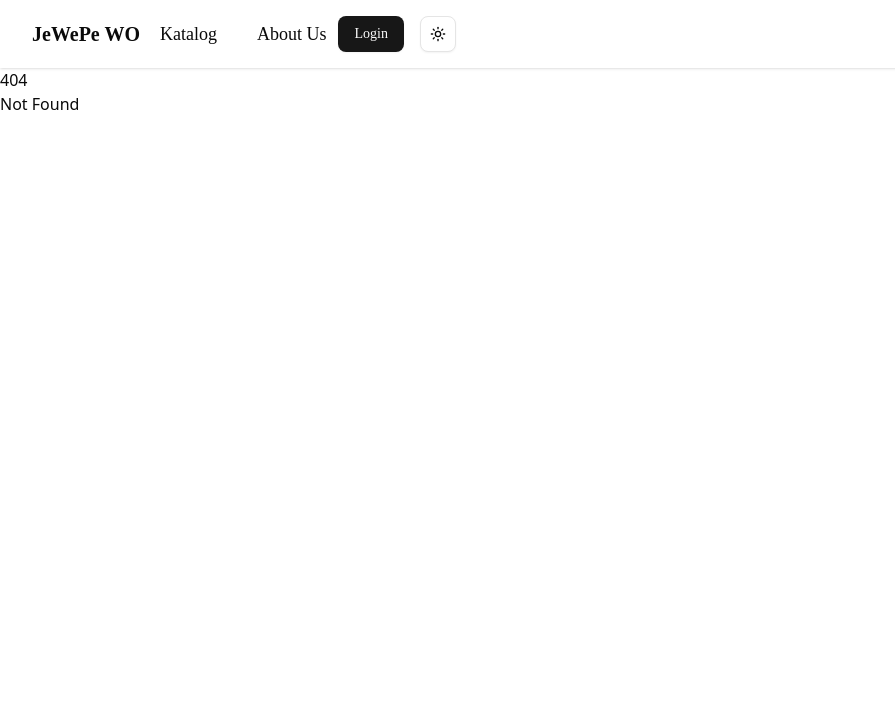
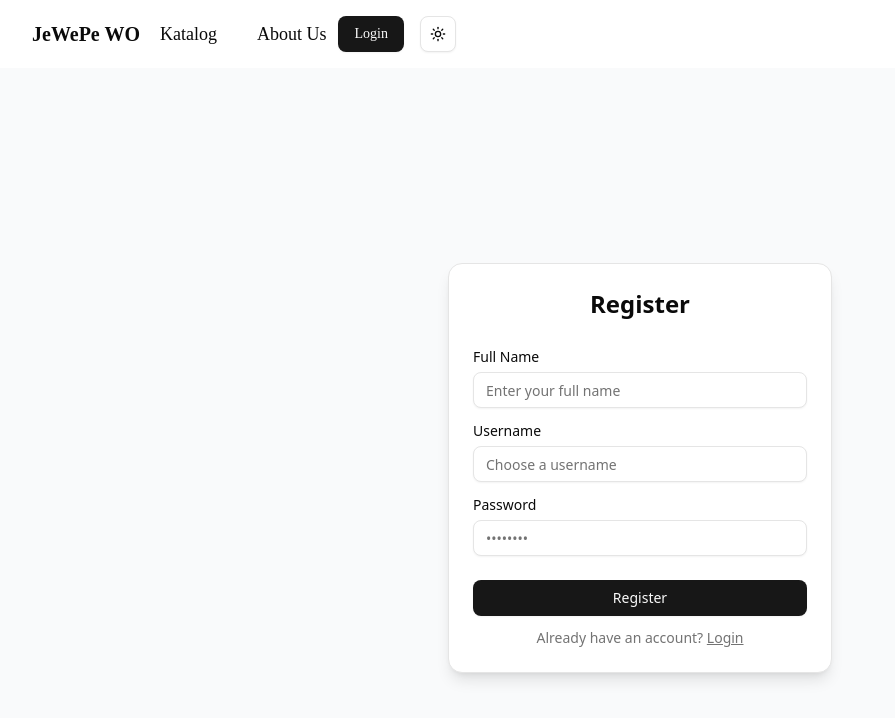
Before and after one commit to PlatinaSB/JWP_WO, a SvelteKit app: page /register in a window 1280 px wide. Before the commit this address had no page. Shown: the top 718 px of the page, without its empty margins (0-895 px from the left). Built offline with nearby package versions, Linux system fonts and the light colour scheme; a web font is replaced by a local one.

Commit message:
add login

```diff
--- /dev/null
+++ b/src/routes/login/+page.svelte
@@ -0,0 +1,83 @@
+<script lang="ts">
+	import { Button } from '$lib/components/ui/button';
+	import { Input } from '$lib/components/ui/input';
+	import { Label } from '$lib/components/ui/label';
+	import { Card, CardHeader, CardTitle, CardContent, CardFooter } from '$lib/components/ui/card';
+	import axios from 'axios';
+
+	let username = '';
+	let password = '';
+	let loading = false;
+	let errorMessage = '';
+
+	const handleLogin = async () => {
+		loading = true;
+		errorMessage = '';
+
+		try {
+			const { data } = await axios.post(
+				'http://localhost:3000/user/login',
+				{ username, password },
+				{ headers: { 'Content-Type': 'application/json' } }
+			);
+
+			console.log('Login success:', data);
+
+			// store token if backend returns it
+			if (data?.token) {
+				localStorage.setItem('token', data.token);
+				console.log('Token saved to localStorage:', data.token);
+			}
+
+			// 👉 redirect after login
+			// window.location.href = '/';
+		} catch (error: any) {
+			console.error(error);
+			errorMessage = error?.response?.data?.message || 'Login failed';
+		} finally {
+			loading = false;
+		}
+	};
+</script>
+
+<div class="flex min-h-screen items-center justify-center bg-gray-50 px-4 dark:bg-black">
+	<Card class="w-full max-w-sm shadow-lg">
+		<CardHeader>
+			<CardTitle class="text-center text-2xl font-bold">Login</CardTitle>
+		</CardHeader>
+
+		<CardContent class="space-y-4">
+			<div class="space-y-2">
+				<Label for="username">Username</Label>
+				<Input
+					id="username"
+					type="text"
+					bind:value={username}
+					placeholder="Enter your username"
+					required
+				/>
+			</div>
+
+			<div class="space-y-2">
+				<Label for="password">Password</Label>
+				<Input
+					id="password"
+					type="password"
+					bind:value={password}
+					placeholder="••••••••"
+					required
+				/>
+			</div>
+
+			{#if errorMessage}
+				<p class="text-sm text-red-500">{errorMessage}</p>
+			{/if}
+		</CardContent>
+
+		<CardFooter class="flex flex-col space-y-3">
+			<Button class="w-full" onclick={handleLogin} disabled={loading}>
+				{loading ? 'Signing in...' : 'Sign In'}
+			</Button>
+		</CardFooter>
+	</Card>
+</div>
--- /dev/null
+++ b/src/routes/register/+page.svelte
@@ -0,0 +1,96 @@
+<script lang="ts">
+	import { Button } from '$lib/components/ui/button';
+	import { Input } from '$lib/components/ui/input';
+	import { Label } from '$lib/components/ui/label';
+	import { Card, CardHeader, CardTitle, CardContent, CardFooter } from '$lib/components/ui/card';
+	import axios from 'axios';
+
+	let name = '';
+	let username = '';
+	let password = '';
+	let loading = false;
+	let errorMessage = '';
+	let successMessage = '';
+
+	const handleRegister = async () => {
+		loading = true;
+		errorMessage = '';
+		successMessage = '';
+
+		try {
+			const { data } = await axios.post(
+				'http://localhost:3000/user/register',
+				{ name, username, password },
+				{ headers: { 'Content-Type': 'application/json' } }
+			);
+
+			console.log('Register success:', data);
+			successMessage = 'Registration successful! You can now login.';
+		} catch (error: any) {
+			console.error(error);
+			errorMessage = error?.response?.data?.message || 'Registration failed';
+		} finally {
+			loading = false;
+		}
+	};
+</script>
+
+<div class="flex min-h-screen items-center justify-center bg-gray-50 px-4 dark:bg-black">
+	<Card class="w-full max-w-sm shadow-lg">
+		<CardHeader>
+			<CardTitle class="text-center text-2xl font-bold">Register</CardTitle>
+		</CardHeader>
+
+		<CardContent class="space-y-4">
+			<div class="space-y-2">
+				<Label for="name">Full Name</Label>
+				<Input
+					id="name"
+					type="text"
+					bind:value={name}
+					placeholder="Enter your full name"
+					required
+				/>
+			</div>
+
+			<div class="space-y-2">
+				<Label for="username">Username</Label>
+				<Input
+					id="username"
+					type="text"
+					bind:value={username}
+					placeholder="Choose a username"
+					required
+				/>
+			</div>
+
+			<div class="space-y-2">
+				<Label for="password">Password</Label>
+				<Input
+					id="password"
+					type="password"
+					bind:value={password}
+					placeholder="••••••••"
+					required
+				/>
+			</div>
+
+			{#if errorMessage}
+				<p class="text-sm text-red-500">{errorMessage}</p>
+			{/if}
+			{#if successMessage}
+				<p class="text-sm text-green-600">{successMessage}</p>
+			{/if}
+		</CardContent>
+
+		<CardFooter class="flex flex-col space-y-3">
+			<Button class="w-full" onclick={handleRegister} disabled={loading}>
+				{loading ? 'Registering...' : 'Register'}
+			</Button>
+
+			<p class="text-center text-sm text-muted-foreground">
+				Already have an account? <a href="/login" class="underline">Login</a>
+			</p>
+		</CardFooter>
+	</Card>
+</div>
```
